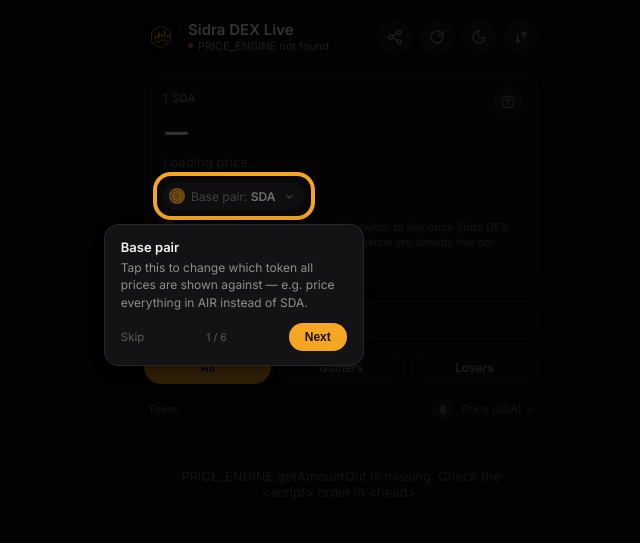
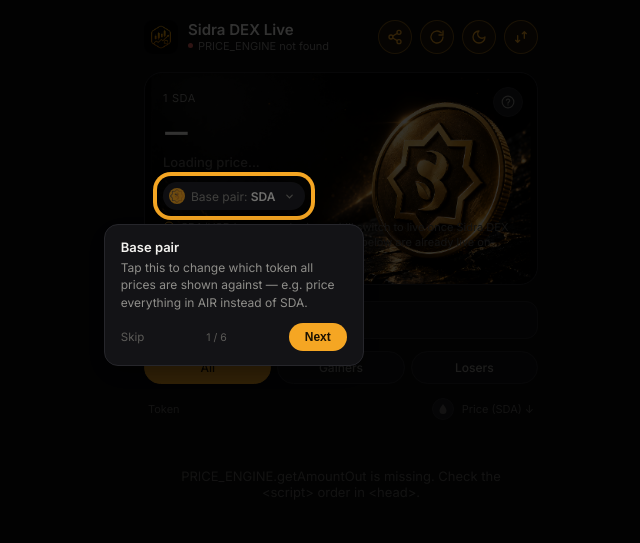
Before and after one commit to MasAtos007/SidraDEX-Live-Prices, a plain HTML site: page index.html in a window 1280 px wide. Shown: the whole page, without its empty margins (299-939 px from the left). Drawn offline with Linux system fonts and the light colour scheme; a script that the page names is missing.

Commit message:
Update styles for icon buttons and banner

```diff
--- a/index.html
+++ b/index.html
@@ -48,8 +48,8 @@
     --border:#dedcd2; --text-primary:#1a1a17; --text-secondary:#6b6a63; --text-muted:#9a988e;
     --amber:#d9860a; --green:#1f9e6e; --red:#c9433d;
   }
-  body[data-theme="light"] .icon-btn{border-color:#c8c6ba;}
-  body[data-theme="light"] .icon-btn:active{background:var(--surface-3);}
+  body[data-theme="light"] .icon-btn{background:rgba(217,134,10,.08);border-color:rgba(217,134,10,.45);color:var(--amber);}
+  body[data-theme="light"] .icon-btn:active{background:rgba(217,134,10,.18);}
   *{box-sizing:border-box;margin:0;padding:0;}
   html,body{height:100%;}
   body{background:var(--bg);color:var(--text-primary);font-family:'Inter',system-ui,sans-serif;-webkit-font-smoothing:antialiased;display:flex;justify-content:center;}
@@ -65,7 +65,8 @@
   .dot{width:5px;height:5px;border-radius:50%;background:var(--green);display:inline-block;}
   .dot.off{background:var(--red);}
   .dot.busy{background:var(--amber);}
-  .icon-btn{width:34px;height:34px;border-radius:50%;background:var(--surface-2);border:1px solid var(--border);display:flex;align-items:center;justify-content:center;color:var(--text-secondary);cursor:pointer;}
+  .icon-btn{width:34px;height:34px;border-radius:50%;background:rgba(245,166,35,.08);border:1px solid rgba(245,166,35,.45);display:flex;align-items:center;justify-content:center;color:var(--amber);cursor:pointer;}
+  .icon-btn:active{background:rgba(245,166,35,.18);}
   .icon-btn.spin svg{animation:spin .8s linear infinite;}
   @keyframes spin{to{transform:rotate(360deg);}}
   .theme-icon-dark{display:block;}
@@ -73,7 +74,14 @@
   body[data-theme="light"] .theme-icon-dark{display:none;}
   body[data-theme="light"] .theme-icon-light{display:block;}
 
-  .banner{background:var(--surface-1);border:1px solid var(--border);border-radius:var(--radius-lg);padding:18px;margin-bottom:16px;position:relative;}
+  .banner{
+    background-color: var(--surface-1);
+    background-image: url("img/banner-coin.png");
+    background-repeat: no-repeat;
+    background-position: center;
+    background-size: cover;
+    border:1px solid var(--border);border-radius:var(--radius-lg);padding:18px;margin-bottom:16px;position:relative;
+  }
   .banner-help-btn{position:absolute;top:14px;right:14px;width:30px;height:30px;border-radius:50%;background:var(--surface-2);border:1px solid var(--border);display:flex;align-items:center;justify-content:center;color:var(--text-secondary);cursor:pointer;}
   .banner-help-btn:active{background:var(--surface-3);}
   .banner-label{font-size:11px;color:var(--text-secondary);text-transform:uppercase;letter-spacing:.06em;margin-bottom:6px;}
```
